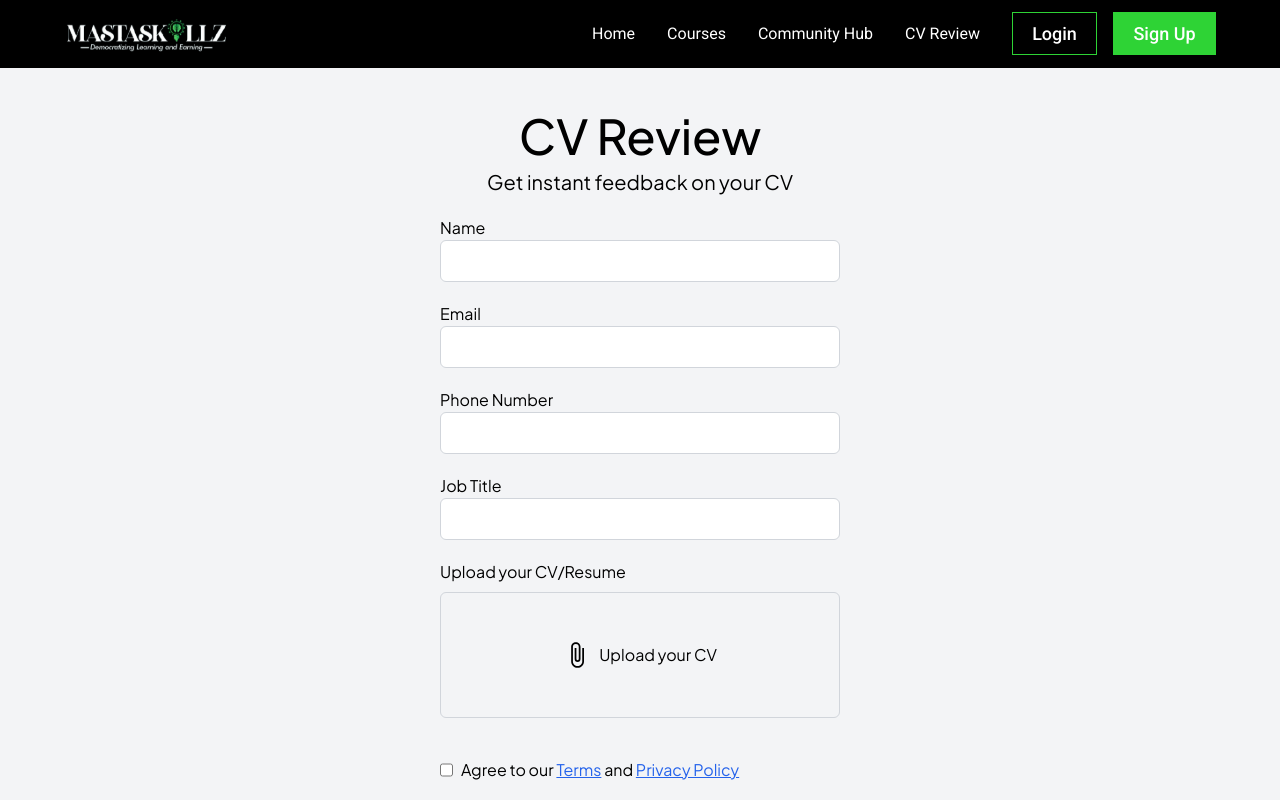
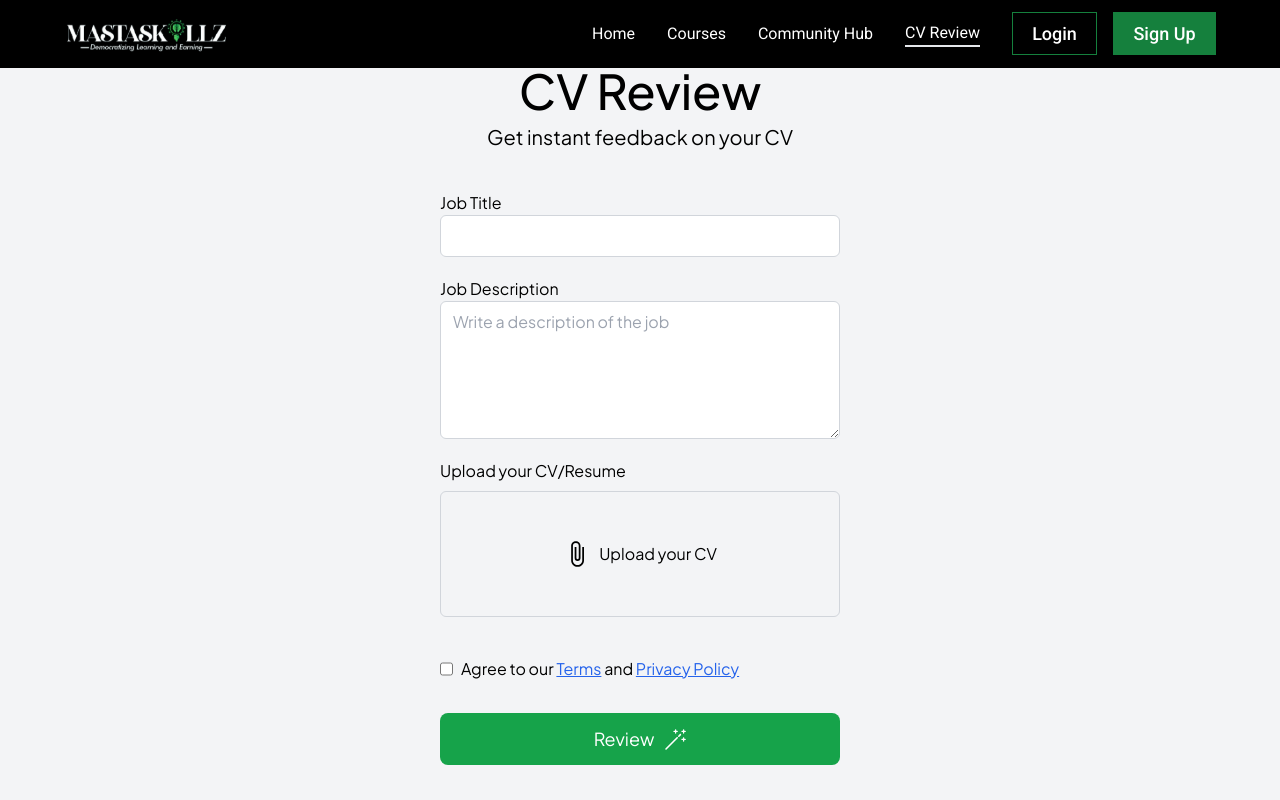
Before and after one commit to Thoobi/AgroskillHub, a React (Vite) app: page /review in a window 1280 px wide. Shown: the top 800 px of the page. Built offline with nearby package versions, Linux system fonts and the light colour scheme.

Commit message:
feat: adds the cv review updates, navbar updates, and also adds a few color changes

```diff
--- a/src/components/shared/LandingPage/Courses.tsx
+++ b/src/components/shared/LandingPage/Courses.tsx
@@ -60,7 +60,7 @@ const Courses = () => {
           ))}
         </div>
         <div>
-          <button className="flex items-center justify-center gap-4 bg-buttonprimary h-[72px] w-[307px] text-2xl font-bold text-white rounded-2xl">
+          <button className="flex items-center justify-center gap-4 bg-green-700 h-[72px] w-[307px] text-2xl font-bold text-white rounded-2xl">
             View all courses
             <HiOutlineArrowRight />
           </button>
--- a/src/components/shared/LandingPage/FoodProduction.tsx
+++ b/src/components/shared/LandingPage/FoodProduction.tsx
@@ -44,20 +44,9 @@ const FoodProduction = () => {
                   </h6>
                 </span>
               </div>
-              {/* <div className="w-full flex justify-between items-center">
-                <span className="text-xl font-bold text-[#1E2B33]">
-                  ₦{item.price}
-                </span>
-                <span className="flex gap-2 items-center">
-                  <IoStar />
-                  <h6 className="text-[#1E2B33] text-xl font-bold">
-                    {item.rating}
-                  </h6>
-                </span>
-              </div> */}
             </div>
             <div className="w-full px-6">
-              <button className="h-11 w-[254px] bg-buttonprimary rounded-2xl text-base font-bold text-white">
+              <button className="h-11 w-[254px] bg-green-700 rounded-2xl text-base font-bold text-white">
                 Enroll Now
               </button>
             </div>
--- a/src/components/static/Navbar.tsx
+++ b/src/components/static/Navbar.tsx
@@ -34,6 +34,17 @@ const Navbar = () => {
   };
 
   useEffect(() => {
+    const storedActiveTab = localStorage.getItem("activeTab");
+    const currentPath = location.pathname;
+
+    if (storedActiveTab && storedActiveTab !== currentPath) {
+      setActiveTab(currentPath);
+    } else {
+      setActiveTab(currentPath);
+    }
+  }, [location.pathname]);
+
+  useEffect(() => {
     if (isOpen) {
       document.body.style.overflow = "hidden";
     } else {
@@ -54,9 +65,9 @@ const Navbar = () => {
         {navLinks.map((link, index) => (
           <Link
             key={index}
-            to={link.href ? link.href : ""}
+            to={link.href}
             onClick={() => {
-              setActiveTab(link.href || "");
+              setActiveTab(link.href);
             }}
             className={`${
               activeTab === link.href
@@ -68,11 +79,11 @@ const Navbar = () => {
           </Link>
         ))}
         <div className="flex gap-4">
-          <button className="border-[1px] border-buttonprimary h-[43px] w-[85px] text-lg font-medium">
+          <button className="border-[1px] border-green-700 h-[43px] w-[85px] text-lg font-medium">
             Login
           </button>
           <button
-            className="bg-buttonprimary h-[43px] w-[103px] text-lg text-white font-medium"
+            className="bg-green-700 h-[43px] w-[103px] text-lg text-white font-medium"
             onClick={handleSignUp}
           >
             Sign Up
--- a/src/pages/CReview.tsx
+++ b/src/pages/CReview.tsx
@@ -5,11 +5,9 @@ import { RxMagicWand } from "react-icons/rx";
 import { toast, Toaster } from "sonner";
 
 interface FormData {
-  Name: string;
-  email: string;
-  phoneNumber: string;
+  jobDescription: string;
   jobTitle: string;
-  file: File | string;
+  cv: File | string;
 }
 
 const CReview = () => {
@@ -17,17 +15,16 @@ const CReview = () => {
     window.scrollTo(0, 0);
   }, []);
   const [formData, setFormData] = useState<FormData>({
-    Name: "",
-    email: "",
-    phoneNumber: "",
+    jobDescription: "",
     jobTitle: "",
-    file: "",
+    cv: "",
   });
   const [file, setFile] = useState<File | null>(null);
   const [fileName, setFileName] = useState<string>("");
 
-  const onChange = (e: React.ChangeEvent<HTMLInputElement>) => {
-    console.log(e.target.name, e.target.value);
+  const onChange = (
+    e: React.ChangeEvent<HTMLInputElement | HTMLTextAreaElement>
+  ) => {
     setFormData({
       ...formData,
       [e.target.name]: e.target.value,
@@ -47,7 +44,7 @@ const CReview = () => {
     console.log(selectedFile);
     setFile(selectedFile);
     setFileName(selectedFile.name);
-    setFormData((data) => ({ ...data, file: selectedFile }));
+    setFormData((data) => ({ ...data, cv: selectedFile }));
     toast.success("File uploaded successfully");
   };
 
@@ -56,22 +53,14 @@ const CReview = () => {
     console.log(formData);
     console.log("loading....");
     if (
-      formData.Name === "" ||
-      formData.email === "" ||
-      formData.phoneNumber === "" ||
       formData.jobTitle === "" ||
-      formData.file === ""
+      formData.cv === "" ||
+      formData.jobDescription === ""
     ) {
       toast.error("Please fill all fields");
       return;
     }
-    // setFormData({
-    //   Name: formData.Name,
-    //   email: formData.email,
-    //   phoneNumber: formData.phoneNumber,
-    //   jobTitle: formData.jobTitle,
-    //   file: file?.name || "",
-    // });
+
     console.log(formData);
     console.log("Loading....");
     const response = await fetch("https://cv-review.onrender.com/upload", {
@@ -95,7 +84,7 @@ const CReview = () => {
   };
 
   return (
-    <section className="bg-gray-100 w-full h-full py-20 pt-28 font-jarkata">
+    <section className="bg-gray-100 w-full h-screen py-20 pt-28 font-jarkata flex flex-col gap-5 justify-center items-center">
       <Toaster richColors expand position="top-right" />
       <div className="mx-auto px-4 max-w-7xl max-lg:w-full flex flex-col gap-2">
         <h1 className="text-5xl font-medium text-center">CV Review</h1>
@@ -108,42 +97,23 @@ const CReview = () => {
           onSubmit={handleForm}
         >
           <div className="flex flex-col">
-            <label htmlFor="Name">Name</label>
+            <label htmlFor="jobTitle">Job Title</label>
             <input
+              name="jobTitle"
               type="text"
-              name="Name"
-              id="Name"
+              id="jobTitle"
               onChange={onChange}
-              className="py-2 px-3 border border-gray-300 rounded-md w-[400px] outline-none max-lg:w-full"
+              className="py-2 px-3 border border-gray-300 rounded-md w-[400px] outline-none max-lg:w-full "
             />
           </div>
           <div className="flex flex-col">
-            <label htmlFor="email">Email</label>
-            <input
-              type="email"
-              name="email"
-              id="email"
+            <label htmlFor="jobDescription">Job Description</label>
+            <textarea
+              name="jobDescription"
               onChange={onChange}
-              className="py-2 px-3 border border-gray-300 rounded-md w-[400px] outline-none max-lg:w-full"
-            />
-          </div>
-          <div className="flex flex-col">
-            <label htmlFor="phonenumber">Phone Number</label>
-            <input
-              type="text"
-              name="phoneNumber"
-              id="phoneNumber"
-              onChange={onChange}
-              className="py-2 px-3 border border-gray-300 rounded-md w-[400px] outline-none max-lg:w-full"
-            />
-          </div>
-          <div className="flex flex-col">
-            <label htmlFor="jobTitle">Job Title</label>
-            <input
-              type="text"
-              name="jobTitle"
-              id="jobTitle"
-              onChange={onChange}
+              rows={5}
+              cols={5}
+              placeholder="Write a description of the job"
               className="py-2 px-3 border border-gray-300 rounded-md w-[400px] outline-none max-lg:w-full "
             />
           </div>
```
